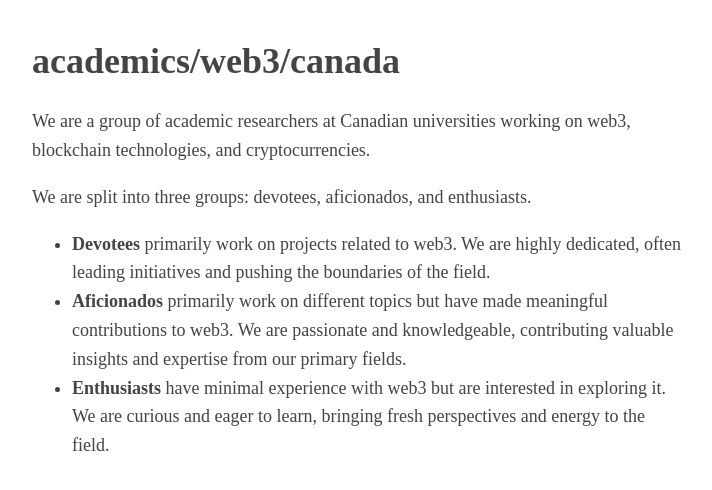
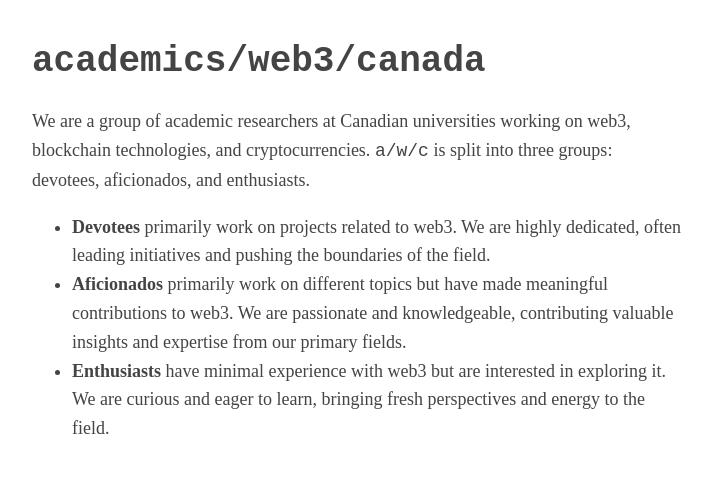
Before and after one commit to aw3ca/aw3ca.github.io, a plain HTML site: page index.html in a window 1280 px wide. Shown: the whole page, without its empty margins (283-995 px from the left). Drawn offline with Linux system fonts and the light colour scheme.

Commit message:
Update index.html

```diff
--- a/index.html
+++ b/index.html
@@ -3,7 +3,7 @@
 <head>
     <meta charset="utf-8">
     <meta name="viewport" content="width=device-width, initial-scale=1">
-    <title>academics|web3|canada</title>
+    <title>academics/web3/canada</title>
     <style type="text/css">
     body {
         margin: 40px
@@ -24,12 +24,10 @@
 
 <body>
     <header>
-        <h1> academics/web3/canada</h1>
+        <h1 style="font-family:monospace">academics/web3/canada</h1>
     </header>
 
-<p> We are a group of academic researchers at Canadian universities working on web3, blockchain technologies, and cryptocurrencies. </p>
-
-<p> We are split into three groups: devotees, aficionados, and enthusiasts.
+<p> We are a group of academic researchers at Canadian universities working on web3, blockchain technologies, and cryptocurrencies. <span style="font-family:monospace">a/w/c</span> is split into three groups: devotees, aficionados, and enthusiasts.
 
 <ul>
 <li> <strong>Devotees</strong> primarily work on projects related to web3. We are highly dedicated, often leading initiatives and pushing the boundaries of the field.</li>
```
